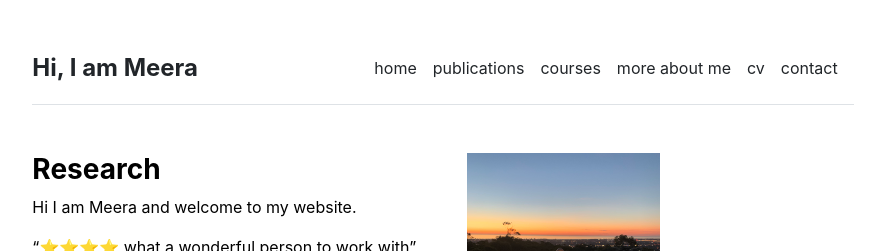
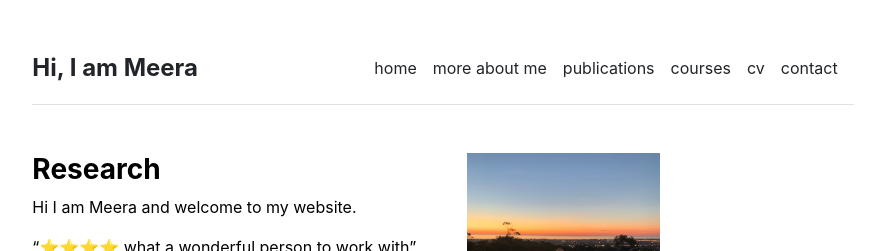
Before and after one commit to astrogirl1/astrogirl1, a Jekyll site: the page built from index.md, in a window 1280 px wide. Shown: the top 251 px of the page, without its empty margins (197-1066 px from the left). Built offline with Jekyll 4.4.1, drawn with Linux system fonts in a browser that asks for light colours; part of the change alters nothing that is shown.

```diff
--- a/_data/settings.yml
+++ b/_data/settings.yml
@@ -1,8 +1,8 @@
 menu:
 - {name: 'home', url: '/index'}
+- {name: 'more about me', url: '/personal'}
 - {name: 'publications', url: '/publications'}
 - {name: 'courses', url: '/courses'}
-- {name: 'more about me', url: '/personal'}
 - {name: 'cv', url: '/cv'}
 - {name: 'contact', url: '/contact'}
 
@@ -10,7 +10,7 @@ people:
 - {name: 'Primary Investigator', title: 'Researcher', department: 'Physics & Astronomy', institution: 'Some University', institution_address: '1 Main Street, Canada', phone: '(000) 000-0000', email: 'hello@university.edu', office: 'Science Building 505', image: 'assets/img/primary-investigator.jpg', url: 'primary-investigator'}
 courses:
 - {name: 'Maybe add courses here?'}
-personal:
+more about me:
 - {name: Blog}
 
 social:
```
